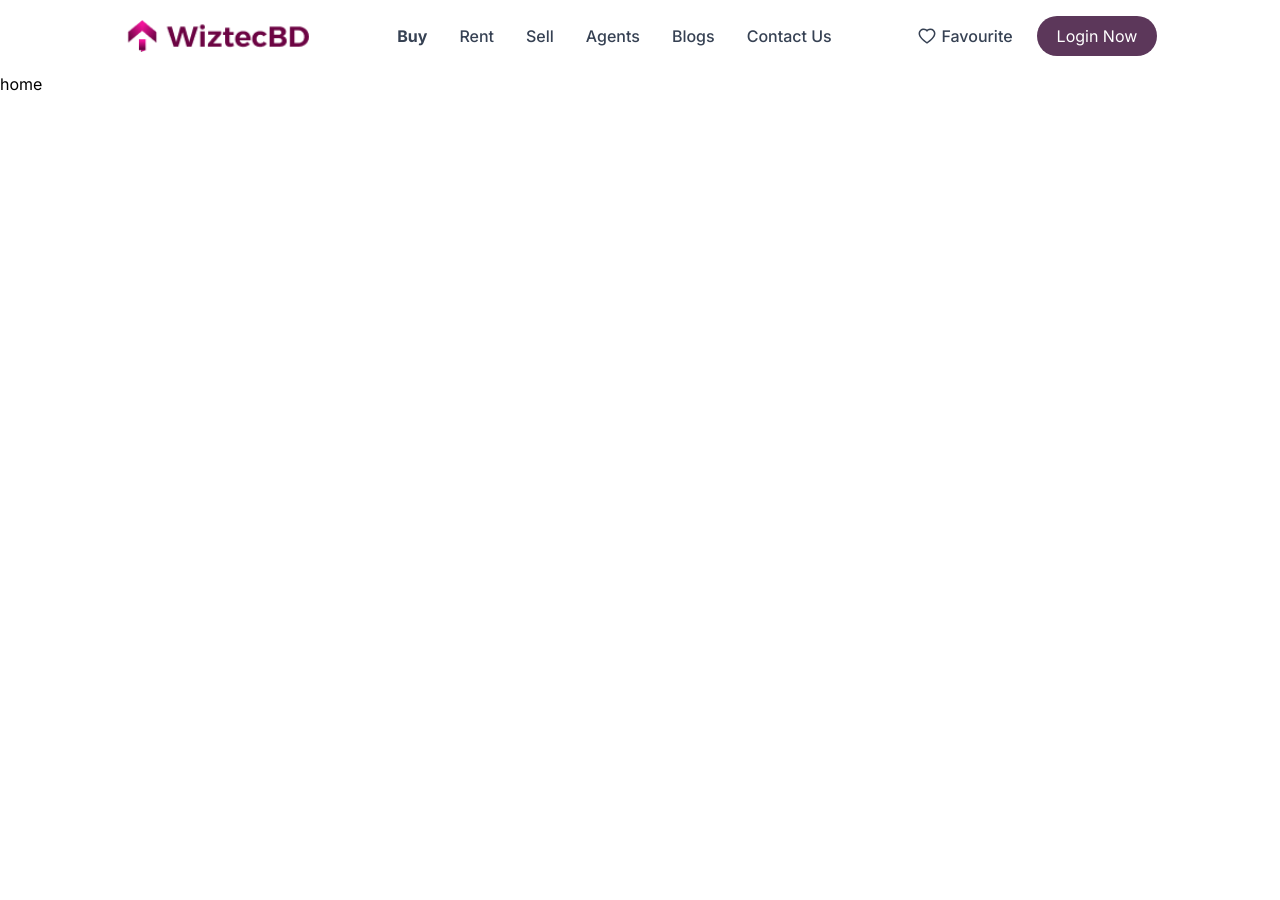
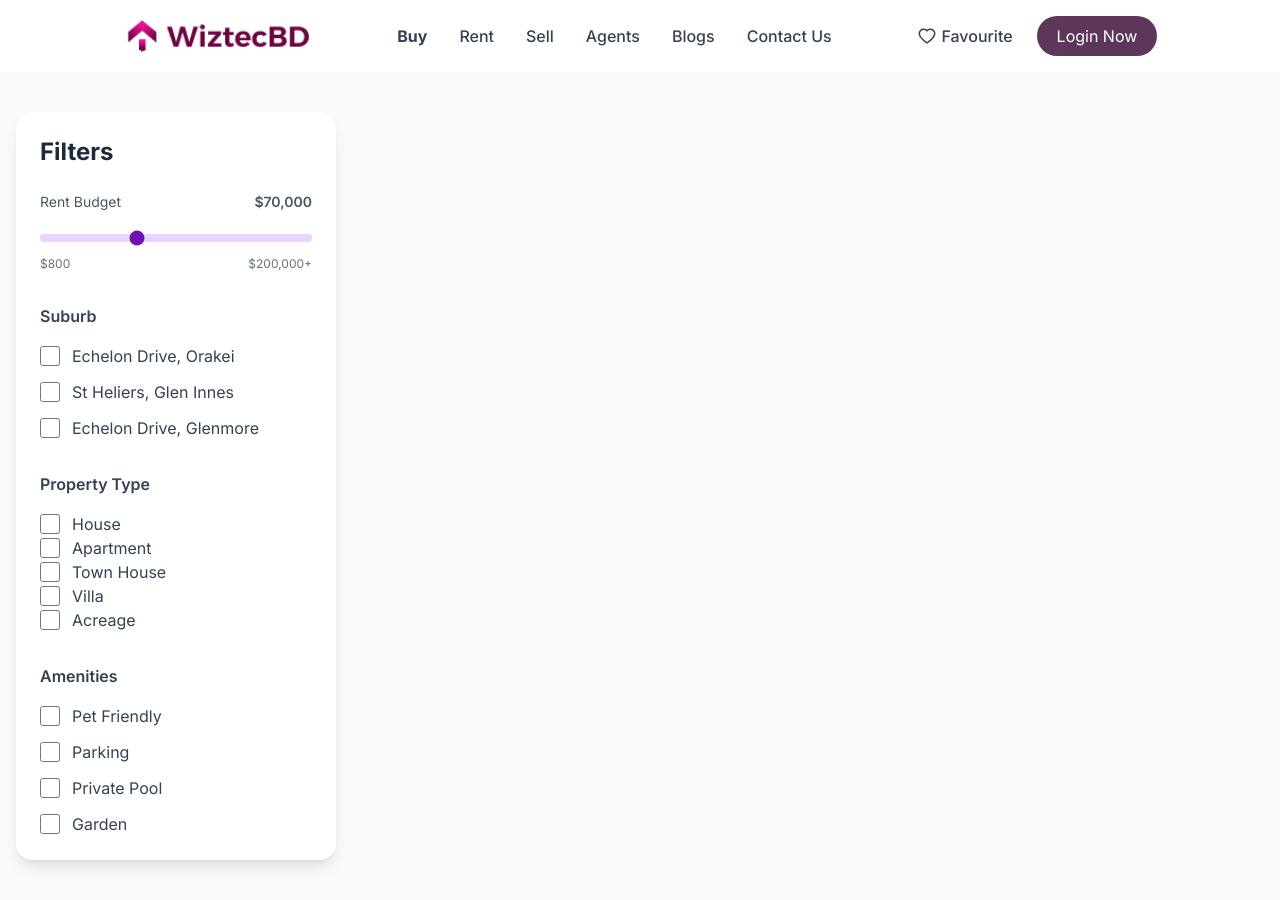
Before and after one commit to obaidullah-miazi-dev/WiztechBd_Assaignment_Task, a React (Vite) app: page / in a window 1280 px wide. Before the commit the page ends 800 px from the top, so only its background shows below. Built offline with nearby package versions, Linux system fonts and the light colour scheme.

Commit message:
sidebar filtering section added

```diff
--- /dev/null
+++ b/public/properties.json
@@ -0,0 +1,98 @@
+[
+  {
+    "id": 1,
+    "title": "Maple Grove Garden House",
+    "price_per_week": 280,
+    "location": "New York, USA",
+    "bedrooms": 4,
+    "bathrooms": 4,
+    "area_sqft": 2500,
+    "images": [
+      "https://example.com/maple-1.jpg",
+      "https://example.com/maple-2.jpg",
+      "https://example.com/maple-3.jpg",
+      "https://example.com/maple-4.jpg",
+      "https://example.com/maple-5.jpg"
+    ]
+  },
+  {
+    "id": 2,
+    "title": "Sunset Towers Eklosbet",
+    "price_per_week": 340,
+    "location": "New York, USA",
+    "bedrooms": 7,
+    "bathrooms": 4,
+    "area_sqft": 6500,
+    "images": [
+      "https://example.com/sunset-1.jpg",
+      "https://example.com/sunset-2.jpg",
+      "https://example.com/sunset-3.jpg",
+      "https://example.com/sunset-4.jpg",
+      "https://example.com/sunset-5.jpg"
+    ]
+  },
+  {
+    "id": 3,
+    "title": "Riverside Retreat",
+    "price_per_week": 280,
+    "location": "New York, USA",
+    "bedrooms": 4,
+    "bathrooms": 3,
+    "area_sqft": 3500,
+    "images": [
+      "https://example.com/river-1.jpg",
+      "https://example.com/river-2.jpg",
+      "https://example.com/river-3.jpg",
+      "https://example.com/river-4.jpg",
+      "https://example.com/river-5.jpg"
+    ]
+  },
+  {
+    "id": 4,
+    "title": "Golden Meadows",
+    "price_per_week": 280,
+    "location": "New York, USA",
+    "bedrooms": 6,
+    "bathrooms": 4,
+    "area_sqft": 4500,
+    "images": [
+      "https://example.com/golden-1.jpg",
+      "https://example.com/golden-2.jpg",
+      "https://example.com/golden-3.jpg",
+      "https://example.com/golden-4.jpg",
+      "https://example.com/golden-5.jpg"
+    ]
+  },
+  {
+    "id": 5,
+    "title": "Ocean Sea Breeze",
+    "price_per_week": 280,
+    "location": "New York, USA",
+    "bedrooms": 8,
+    "bathrooms": 5,
+    "area_sqft": 9500,
+    "images": [
+      "https://example.com/ocean-1.jpg",
+      "https://example.com/ocean-2.jpg",
+      "https://example.com/ocean-3.jpg",
+      "https://example.com/ocean-4.jpg",
+      "https://example.com/ocean-5.jpg"
+    ]
+  },
+  {
+    "id": 6,
+    "title": "The Urban Nest Lofts",
+    "price_per_week": 280,
+    "location": "New York, USA",
+    "bedrooms": 6,
+    "bathrooms": 4,
+    "area_sqft": 5500,
+    "images": [
+      "https://example.com/urban-1.jpg",
+      "https://example.com/urban-2.jpg",
+      "https://example.com/urban-3.jpg",
+      "https://example.com/urban-4.jpg",
+      "https://example.com/urban-5.jpg"
+    ]
+  }
+]
--- /dev/null
+++ b/src/components/SidebarFilters.jsx
@@ -0,0 +1,72 @@
+import { useState } from "react";
+
+const SidebarFilters = () => {
+  const [priceRange, setPriceRange] = useState(70000);
+
+  return (
+    <div className="w-full lg:w-80 bg-white rounded-2xl shadow-lg p-6 h-fit">
+      <h2 className="text-2xl font-bold text-gray-800 mb-6">Filters</h2>
+
+      {/* Rent Budget */}
+      <div className="mb-8">
+        <div className="flex justify-between text-sm text-gray-600 mb-3">
+          <span>Rent Budget</span>
+          <span className="font-semibold">${priceRange.toLocaleString()}</span>
+        </div>
+        <input
+          type="range"
+          min="800"
+          max="200000"
+          value={priceRange}
+          onChange={(e) => setPriceRange(e.target.value)}
+          className="w-full h-2 bg-purple-200 rounded-lg appearance-none cursor-pointer accent-purple-800"
+        />
+        <div className="flex justify-between text-xs text-gray-500 mt-2">
+          <span>$800</span>
+          <span>$200,000+</span>
+        </div>
+      </div>
+
+      {/* Suburb */}
+      <div className="mb-8">
+        <h3 className="font-semibold text-gray-700 mb-4">Suburb</h3>
+        <div className="space-y-3">
+          {["Echelon Drive, Orakei", "St Heliers, Glen Innes", "Echelon Drive, Glenmore"].map((item) => (
+            <label key={item} className="flex items-center gap-3 cursor-pointer">
+              <input type="checkbox" className="w-5 h-5 text-purple-800 rounded focus:ring-purple-500" />
+              <span className="text-gray-700">{item}</span>
+            </label>
+          ))}
+        </div>
+      </div>
+
+      {/* Property Type */}
+      <div className="mb-8">
+        <h3 className="font-semibold text-gray-700 mb-4">Property Type</h3>
+        <div className="space-y-y-3">
+          {["House", "Apartment", "Town House", "Villa", "Acreage"].map((type) => (
+            <label key={type} className="flex items-center gap-3 cursor-pointer">
+              <input type="checkbox" className="w-5 h-5 text-purple-800 rounded" />
+              <span className="text-gray-700">{type}</span>
+            </label>
+          ))}
+        </div>
+      </div>
+
+      {/* Amenities */}
+      <div>
+        <h3 className="font-semibold text-gray-700 mb-4">Amenities</h3>
+        <div className="space-y-3">
+          {["Pet Friendly", "Parking", "Private Pool", "Garden"].map((amenity) => (
+            <label key={amenity} className="flex items-center gap-3 cursor-pointer">
+              <input type="checkbox" className="w-5 h-5 text-purple-800 rounded" />
+              <span className="text-gray-700">{amenity}</span>
+            </label>
+          ))}
+        </div>
+      </div>
+    </div>
+  );
+};
+
+export default SidebarFilters;
--- a/src/pages/Home.jsx
+++ b/src/pages/Home.jsx
@@ -1,11 +1,21 @@
-import React from 'react';
+import SidebarFilters from "../components/SidebarFilters";
 
 const Home = () => {
-    return (
-        <div>
-            home
+
+  return (
+    <div className="min-h-screen bg-gray-50">
+      <div className="py-10">
+        <div className="container mx-auto px-4">
+          <div className="flex flex-col lg:flex-row gap-10">
+            <aside className="lg:sticky lg:top-24 h-fit">
+              <SidebarFilters />
+            </aside>
+
+          </div>
         </div>
-    );
+      </div>
+    </div>
+  );
 };
 
 export default Home;
```
